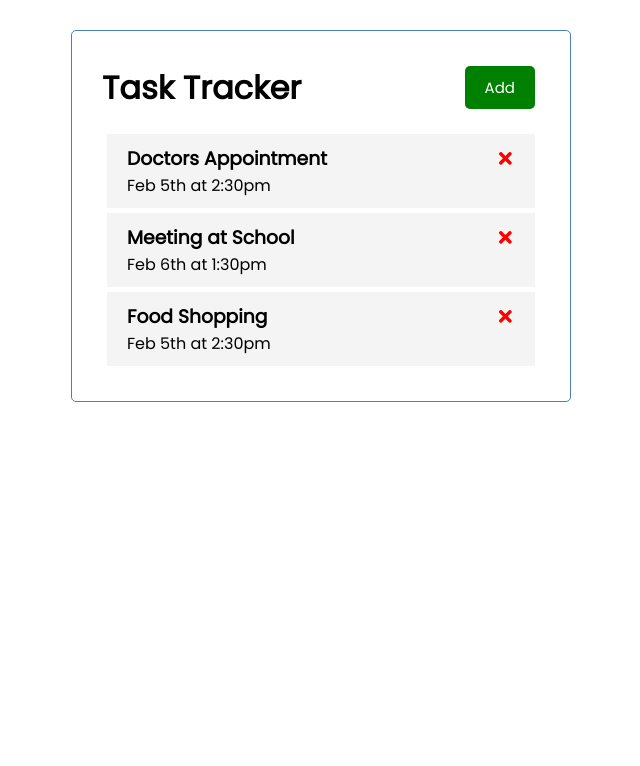
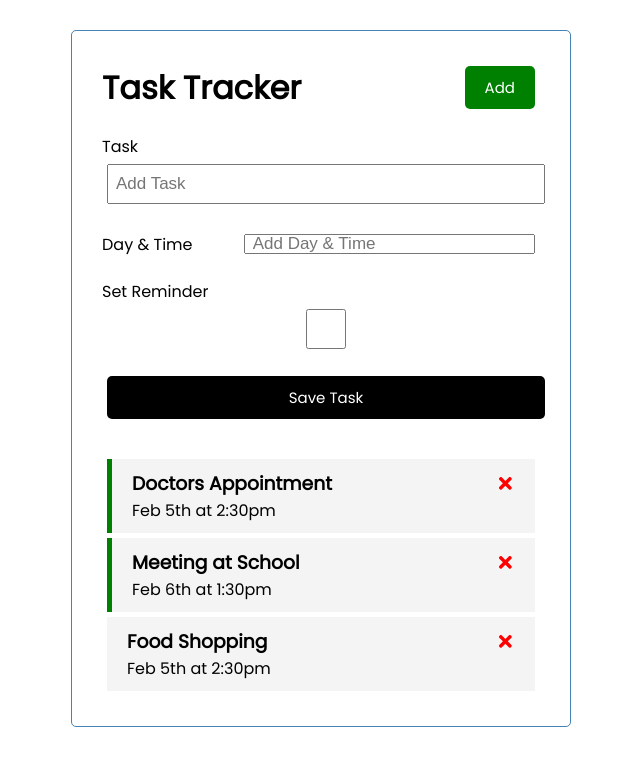
Before and after one commit to hamzah2412/Task-Tracker-React, a React (Create React App) app: page / in a window 1280 px wide. Shown: the top 766 px of the page, without its empty margins (319-959 px from the left). Built offline with nearby package versions, Linux system fonts and the light colour scheme.

Commit message:
updated code for task tracker on react

```diff
--- a/src/App.js
+++ b/src/App.js
@@ -1,6 +1,7 @@
 import { useState } from 'react'
 import Header from './Components/Header'
 import Tasks from './Components/Tasks'
+import AddTask from './Components/AddTask'
 
 const App = () => {
     const [tasks, setTasks] = useState([
@@ -32,12 +33,14 @@
 
 //Toggle Reminder
 const toggleReminder = (id) => {
-  console.log(id)
+  console.log(id) //Check ID in console
+  setTasks(tasks.map((task) => task.id === id ? {...task, reminder : !task.reminder } : task))
 }
 
   return (
     <div className="container">
       <Header />
+      <AddTask />
       {tasks.length > 0 ? ( <Tasks tasks={tasks}
       onDelete={deleteTask} onToggle ={toggleReminder} />
     ) : ('No Tasks To Show')
--- /dev/null
+++ b/src/Components/AddTask.js
@@ -0,0 +1,33 @@
+import { useState } from 'react'
+
+const AddTask = () => {
+    const [text, SetText] = useState('')
+    const [day, SetDay] = useState('')
+    const [reminder, SetReminder] = useState(false)
+
+
+    return (
+        //Add a form
+        <form className='add-form'>
+
+           <div className='form-control'>
+           <label>Task</label>
+           <input type='text' placeholder='Add Task' value={text} onChange={(e) => SetText(e.target.value)} />
+           </div>
+
+           <div className='form-control form-control-check'>
+           <label>Day & Time</label>
+           <input type='text' placeholder='Add Day & Time' value={day} onChange={(e) => SetDay(e.target.value)} />
+           </div>
+
+           <div className='form-control'>
+           <label>Set Reminder</label>
+           <input type='checkbox' value={reminder} onChange={(e) => SetReminder(e.currentTarget.checked)}/>
+           </div>
+
+           <input type='submit' value='Save Task' className='btn btn-block' ></input>
+        </form>
+    )
+}
+
+export default AddTask
--- a/src/Components/Task.js
+++ b/src/Components/Task.js
@@ -1,8 +1,9 @@
 import { FaTimes } from 'react-icons/fa'
 
-const Task = ({ task, onDelete }) => {
+const Task = ({ task, onDelete, onToggle }) => {
     return (
-        <div className='task'>
+        <div className={`task ${task.reminder ? 'reminder' : ''}`}
+        onDoubleClick={() => onToggle(task.id)}>
             <h3>
                 {task.text} <FaTimes style={{ color:
                 'red', cursor: 'pointer' }}
--- a/src/Components/Tasks.js
+++ b/src/Components/Tasks.js
@@ -1,12 +1,12 @@
 import Task from './Task'
 
-const Tasks = ({ tasks, onDelete}) =>
+const Tasks = ({ tasks, onDelete, onToggle}) =>
 {
         return (
         <>
           {tasks.map((task) => (
           <Task key={task.id} task={task}
-          onDelete={onDelete} />
+          onDelete={onDelete} onToggle={onToggle} />
           ))}
         </>
     )
```
